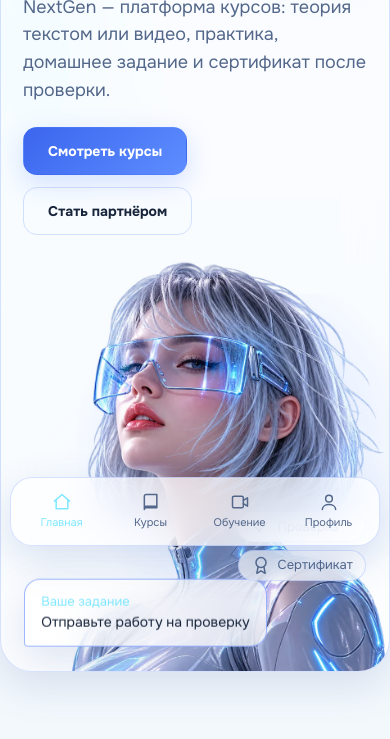
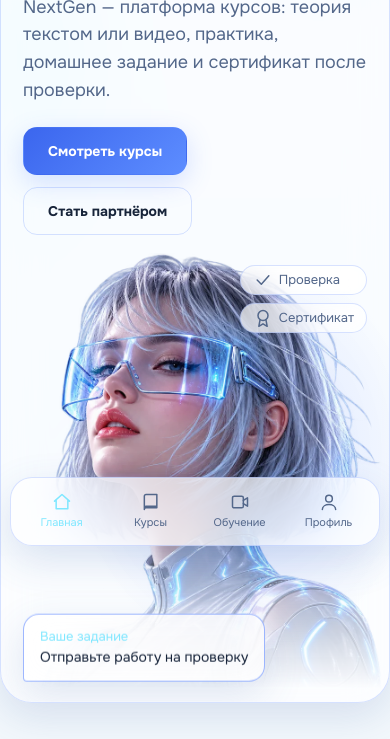
Before and after one commit to Aktilekhiri/course-platform, a plain HTML site: page design/index.html in a window 390 px wide. Shown: the part 288-1027 px from the top of the page. Drawn offline with Linux system fonts and the light colour scheme.

Commit message:
Hero: soft fade of the girl into the panel; new mobile layout
Co-Authored-By: Claude Sonnet 5.5 <noreply@anthropic.com>
Claude-Session: https://claude.ai/code/session_01MSRwNUcx47oeYRjMsR48iB

```diff
--- a/design/assets/glass.css
+++ b/design/assets/glass.css
@@ -103,3 +103,5 @@ img.logo{background:none;border-radius:0;width:38px;height:38px;object-fit:conta
 
 .hero .glass.frame{--fp:clamp(22px,4vw,48px)}.hero .art{position:relative;min-height:clamp(380px,105vw,520px);margin:0 calc(-1*var(--fp)) calc(-1*var(--fp))}.art:before{content:"";position:absolute;inset:8% 0 0 8%;border-radius:36px;background:radial-gradient(70% 70% at 60% 40%,var(--glow),transparent 70%);pointer-events:none}.art .girl{position:absolute;right:0;bottom:0;height:100%;width:auto;max-width:none;pointer-events:none}.art .g-l{display:none}[data-theme=light] .art .g-l{display:block}[data-theme=light] .art .g-d{display:none}.hero .art .prompt{left:6%;bottom:22px;right:auto}.hero .art .tag3{right:6%}
 @media(min-width:900px){.hero .glass.frame{align-items:stretch}.hero .glass.frame>div:first-child{align-self:center}.hero .art{min-height:560px;margin:calc(-1*var(--fp)) calc(-1*var(--fp)) calc(-1*var(--fp)) 0}.hero .art .prompt{bottom:32px}}
+.art .girl{-webkit-mask-image:linear-gradient(to bottom,#000 62%,transparent 98%),linear-gradient(to right,transparent 0,#000 16%);-webkit-mask-composite:source-in;mask-image:linear-gradient(to bottom,#000 62%,transparent 98%),linear-gradient(to right,transparent 0,#000 16%);mask-composite:intersect}
+@media(max-width:899px){.hero .art{min-height:clamp(400px,115vw,500px);margin-top:-8px}.art .girl{left:50%;right:auto;transform:translateX(-50%);-webkit-mask-image:linear-gradient(to bottom,#000 55%,transparent 97%);mask-image:linear-gradient(to bottom,#000 55%,transparent 97%)}.hero .art .prompt{left:var(--fp);bottom:18px}.hero .art .tag3{right:var(--fp);top:12px;bottom:auto}}
```
